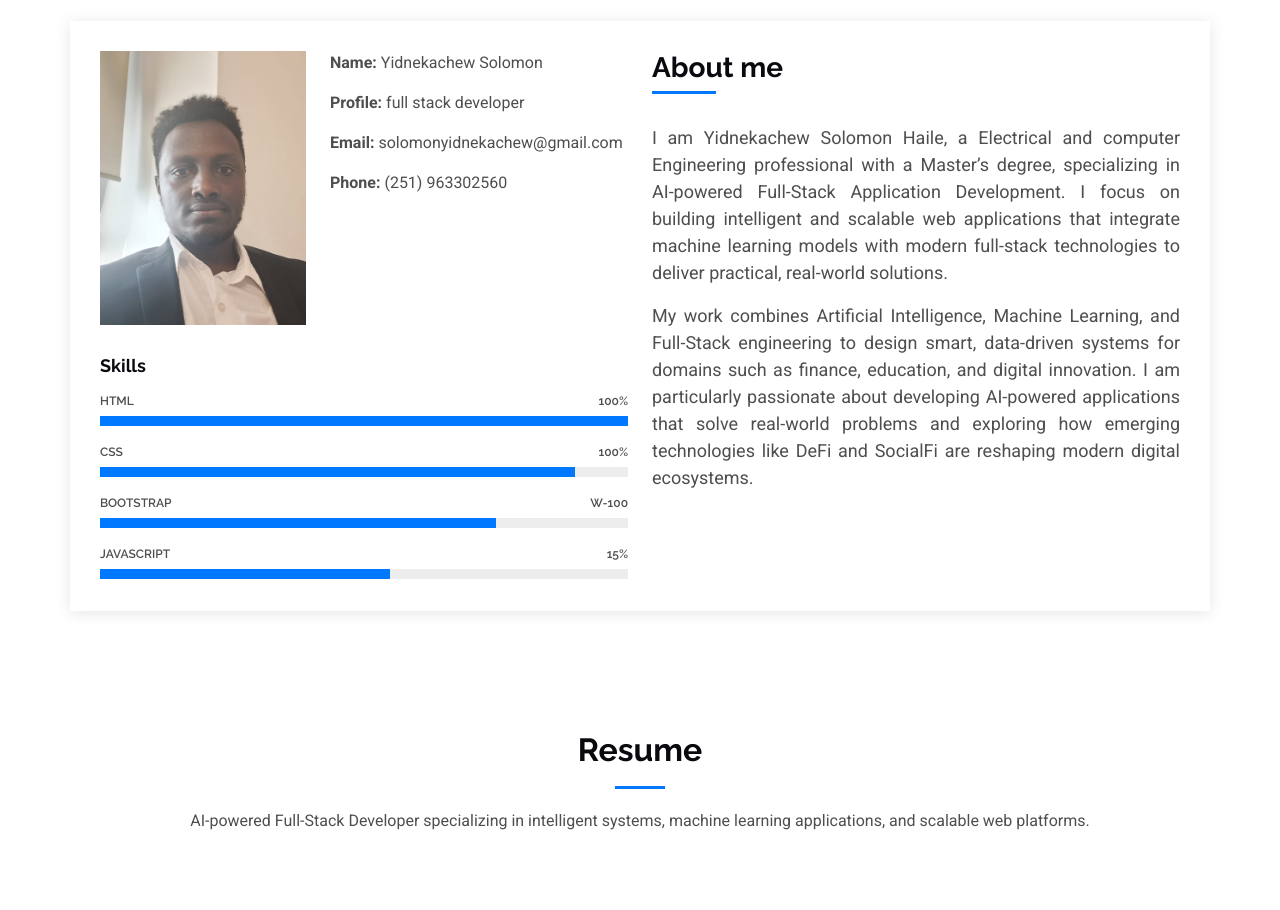
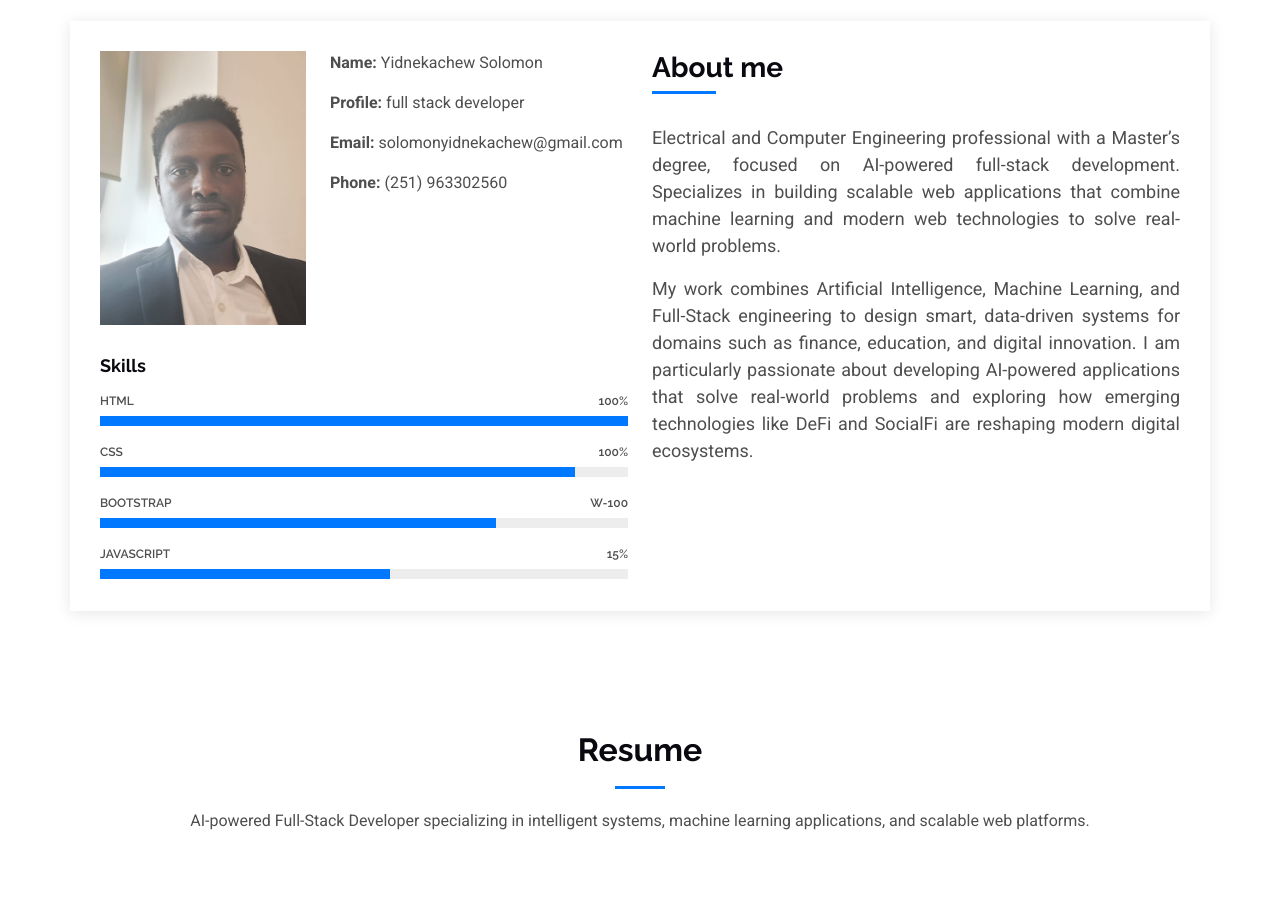
Before and after one commit to yidnekachewsolomon63-oss/yidnekachew-portfolio, a plain HTML site: page index.html in a window 1280 px wide. Shown: the part 840-1750 px from the top of the page. Drawn offline with Linux system fonts and the light colour scheme.

Commit message:
chage at about me

```diff
--- a/index.html
+++ b/index.html
@@ -220,12 +220,7 @@
               <div class="about-me">
                 <h4>About me</h4>
                 <p style="text-align: justify">
-                  I am Yidnekachew Solomon Haile, a Electrical and computer
-                  Engineering professional with a Master’s degree, specializing
-                  in AI-powered Full-Stack Application Development. I focus on
-                  building intelligent and scalable web applications that
-                  integrate machine learning models with modern full-stack
-                  technologies to deliver practical, real-world solutions.
+                  Electrical and Computer Engineering professional with a Master’s degree, focused on AI-powered full-stack development. Specializes in building scalable web applications that combine machine learning and modern web technologies to solve real-world problems.
                 </p>
                 <p style="text-align: justify">
                   My work combines Artificial Intelligence, Machine Learning,
```
